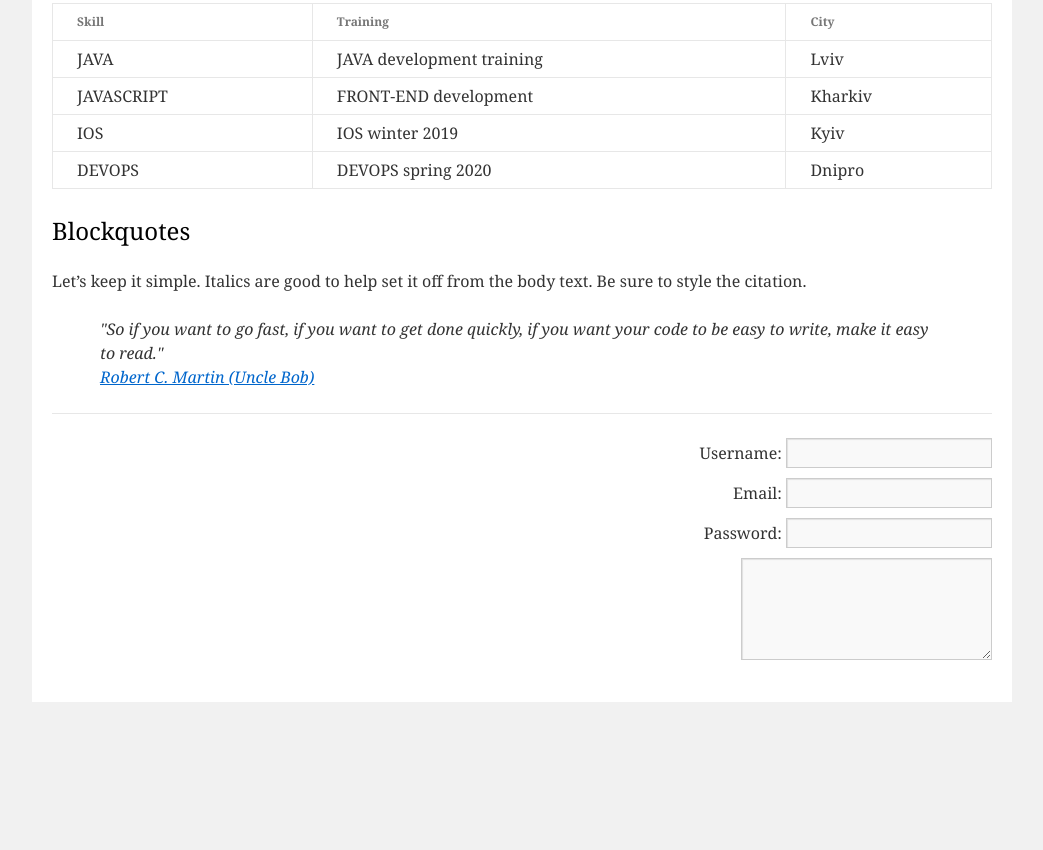
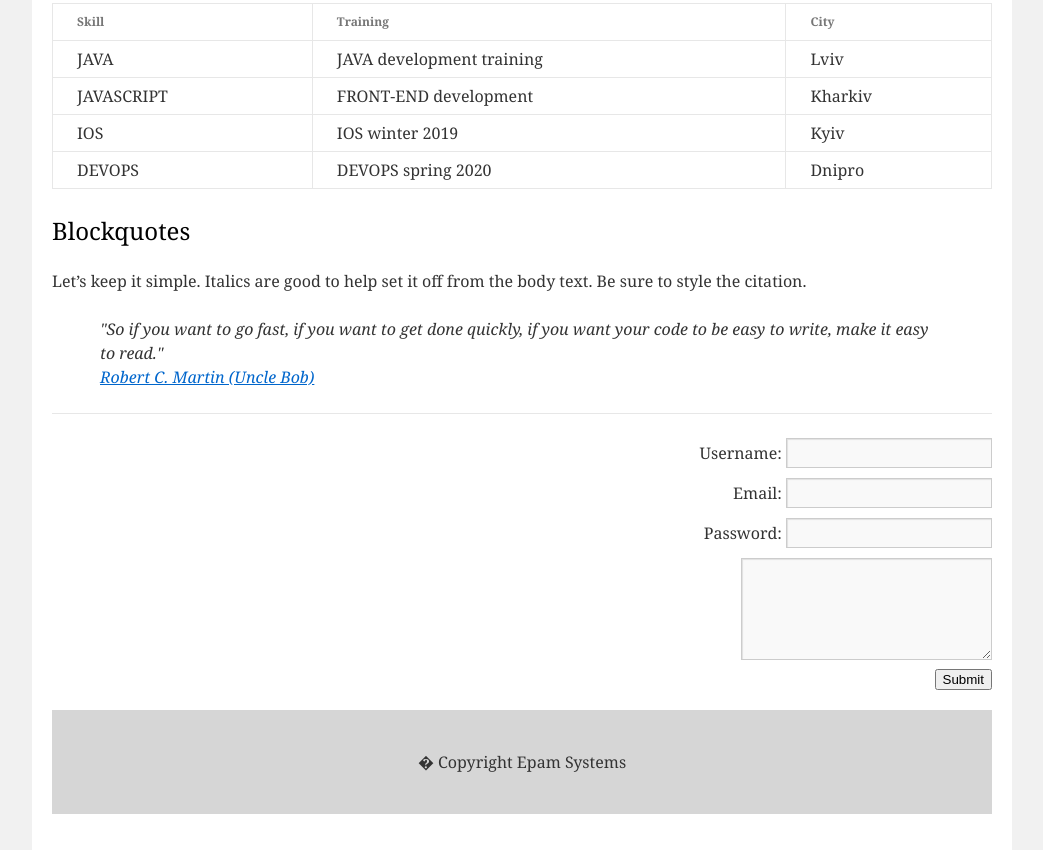
Before and after one commit to CodeProCore/FL-12, a plain HTML site: page FL12_HW1/homework/index.html in a window 1280 px wide. Shown: the part 2521-3371 px from the top of the page, without its empty margins (118-1161 px from the left). Before the commit the page ends 3223 px from the top, so only its background shows below. Drawn offline with Linux system fonts and the light colour scheme.

Commit message:
re_with_footer

```diff
--- a/FL12_HW1/homework/index.html
+++ b/FL12_HW1/homework/index.html
@@ -140,7 +140,6 @@ both      <strong>spaces</strong> and
                   </dl>
 
                   <label>Select for learning</label>
-
                   <select>
                     <option>
                       JS
@@ -152,10 +151,8 @@ both      <strong>spaces</strong> and
                         CSS
                     </option>
                   </select>
-
                   <hr>
                   <hr>
-
 
                   <h2 id="table">Table</h2>
 
@@ -201,7 +198,7 @@ both      <strong>spaces</strong> and
                   <p>Let’s keep it simple. Italics are good to help set it off from the body text. Be sure to style the citation.</p>
                   <blockquote>
                       "So if you want to go fast, if you want to get done quickly, if you want your code to be easy to write, make it easy to read."
-                      <p><a href="/Robert C. Martin">Robert C. Martin (Uncle Bob)</a></p>
+                      <p><a href="#">Robert C. Martin (Uncle Bob)</a></p>
                   </blockquote>
                   <hr>
 
@@ -216,20 +213,16 @@ both      <strong>spaces</strong> and
                     <input type="text">
                     <br>
                     <textarea cols="23" rows="4"></textarea>
+                    <br>
+                    <button type="submit">Submit</button>
                   </form>
 
-
-
-
-
-
-
-
-
+            <footer>
+                � Copyright Epam Systems
+            </footer>
         </div>
       </div>
     </div>
   </div>
 </body>
-
 </html>
```
